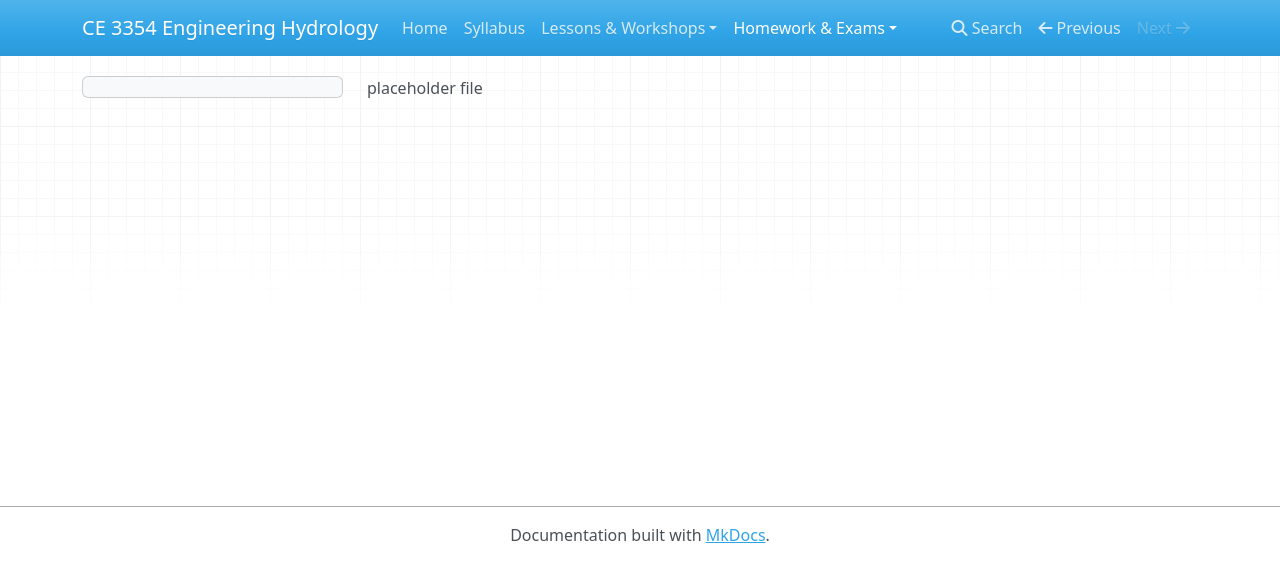
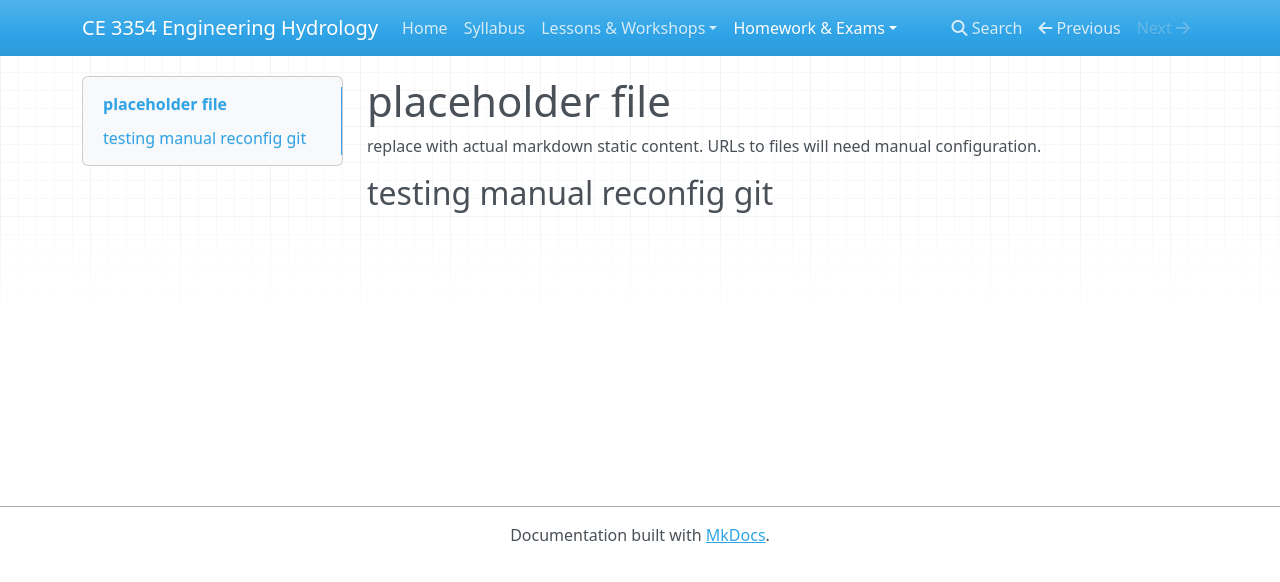
Before and after one commit to dustykat/ce-3354-webroot, an MkDocs documentation site: the page built from docs/untitled.md, in a window 1280 px wide. Shown: the top 582 px of the page. Built offline with MkDocs 1.6.1, drawn with Linux system fonts in a browser that asks for light colours; nearby versions of some CDN libraries.

Commit message:
modify local config

```diff
--- a/docs/untitled.md
+++ b/docs/untitled.md
@@ -1 +1,4 @@
-placeholder file
+# placeholder file
+replace with actual markdown static content.
+URLs to files will need manual configuration.
+## testing manual reconfig git
```
